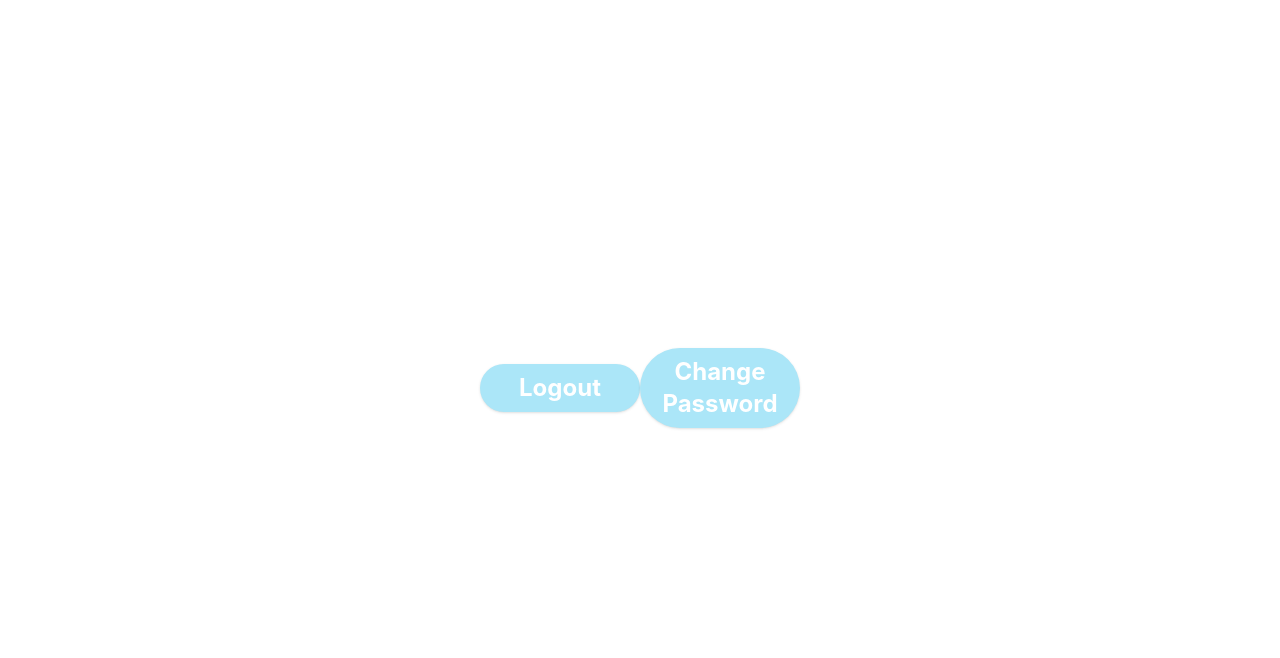
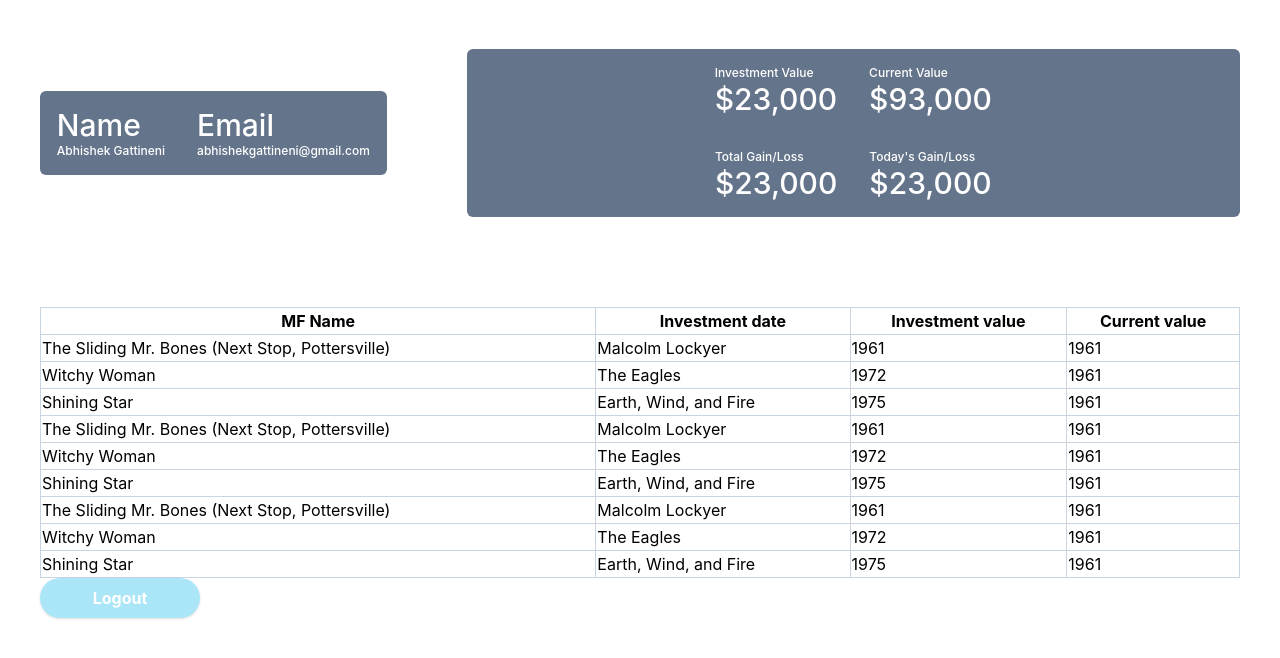
Before and after one commit to RushilBasappa/MFChartsV2, a Next.js app in the folder js/phoenix/: page / in a window 1280 px wide. Shown: the top 658 px of the page. Built offline with nearby package versions, Linux system fonts and the light colour scheme; no server answers; sample sign-in values are in the browser's storage.

Commit message:
js (Phoenix): Facebook OAuth and Index page 1) Facebook authentication partially done 2) Index page created with 3 components

```diff
--- /dev/null
+++ b/js/phoenix/src/components/Card/Card.jsx
@@ -0,0 +1,9 @@
+import { Label } from "../../components"
+
+export const Card = ({ children }) => {
+    return (
+        <div className="bg-slate-500 rounded-md flex flex-col justify-center items-center">
+            {children}
+        </div>
+    )
+}
--- /dev/null
+++ b/js/phoenix/src/components/Label/Label.jsx
@@ -0,0 +1,10 @@
+export const Label = ({ text, classes = [] }) => {
+    const inputClassNames = [
+        "block",
+        "font-medium",
+        ...classes
+    ].join(" ")
+    return (
+        <span className={inputClassNames}>{text}</span>
+    );
+}
--- /dev/null
+++ b/js/phoenix/src/components/Table/Table.jsx
@@ -0,0 +1,70 @@
+export const Table = () => {
+    return (
+        <table className="table-fixed border-collapse border border-slate-400">
+            <thead>
+                <tr>
+                    <th className="border border-slate-300">MF Name</th>
+                    <th className="border border-slate-300">Investment date</th>
+                    <th className="border border-slate-300">Investment value</th>
+                    <th className="border border-slate-300">Current value</th>
+                </tr>
+            </thead>
+            <tbody>
+                <tr>
+                    <td className="border border-slate-300">The Sliding Mr. Bones (Next Stop, Pottersville)</td>
+                    <td className="border border-slate-300">Malcolm Lockyer</td>
+                    <td className="border border-slate-300">1961</td>
+                    <td className="border border-slate-300">1961</td>
+                </tr>
+                <tr>
+                    <td className="border border-slate-300">Witchy Woman</td>
+                    <td className="border border-slate-300">The Eagles</td>
+                    <td className="border border-slate-300">1972</td>
+                    <td className="border border-slate-300">1961</td>
+                </tr>
+                <tr>
+                    <td className="border border-slate-300">Shining Star</td>
+                    <td className="border border-slate-300">Earth, Wind, and Fire</td>
+                    <td className="border border-slate-300">1975</td>
+                    <td className="border border-slate-300">1961</td>
+                </tr>
+                <tr>
+                    <td className="border border-slate-300">The Sliding Mr. Bones (Next Stop, Pottersville)</td>
+                    <td className="border border-slate-300">Malcolm Lockyer</td>
+                    <td className="border border-slate-300">1961</td>
+                    <td className="border border-slate-300">1961</td>
+                </tr>
+                <tr>
+                    <td className="border border-slate-300">Witchy Woman</td>
+                    <td className="border border-slate-300">The Eagles</td>
+                    <td className="border border-slate-300">1972</td>
+                    <td className="border border-slate-300">1961</td>
+                </tr>
+                <tr>
+                    <td className="border border-slate-300">Shining Star</td>
+                    <td className="border border-slate-300">Earth, Wind, and Fire</td>
+                    <td className="border border-slate-300">1975</td>
+                    <td className="border border-slate-300">1961</td>
+                </tr>
+                <tr>
+                    <td className="border border-slate-300">The Sliding Mr. Bones (Next Stop, Pottersville)</td>
+                    <td className="border border-slate-300">Malcolm Lockyer</td>
+                    <td className="border border-slate-300">1961</td>
+                    <td className="border border-slate-300">1961</td>
+                </tr>
+                <tr>
+                    <td className="border border-slate-300">Witchy Woman</td>
+                    <td className="border border-slate-300">The Eagles</td>
+                    <td className="border border-slate-300">1972</td>
+                    <td className="border border-slate-300">1961</td>
+                </tr>
+                <tr>
+                    <td className="border border-slate-300">Shining Star</td>
+                    <td className="border border-slate-300">Earth, Wind, and Fire</td>
+                    <td className="border border-slate-300">1975</td>
+                    <td className="border border-slate-300">1961</td>
+                </tr>
+            </tbody>
+        </table>
+    );
+}
--- a/js/phoenix/src/components/index.js
+++ b/js/phoenix/src/components/index.js
@@ -4,3 +4,6 @@ export { BareIcon } from "./Icon/Icon";
 export { ProtectedRoute } from "./ProtectedRoute/ProtectedRoutes";
 export { Loading } from "./Loading/Loading";
 export { Separator } from "./Separator/Separator";
+export { Card } from "./Card/Card";
+export { Label } from "./Label/Label";
+export { Table } from "./Table/Table"
--- a/js/phoenix/src/config/firebase.js
+++ b/js/phoenix/src/config/firebase.js
@@ -1,5 +1,5 @@
 import { initializeApp, getApps, getApp } from "firebase/app";
-import { getAuth, GoogleAuthProvider } from "firebase/auth";
+import { getAuth, GoogleAuthProvider, FacebookAuthProvider } from "firebase/auth";
 
 const firebaseConfig = {
   apiKey: process.env.NEXT_PUBLIC_FIREBASE_PUBLIC_API_KEY,
@@ -13,5 +13,6 @@ const app = initializeApp(firebaseConfig)
 
 export const auth = getAuth(app);
 
-export const provider = new GoogleAuthProvider();
-provider.setCustomParameters({ prompt: 'select_account' });
+export const googleProvider = new GoogleAuthProvider();
+export const facebookProvider = new FacebookAuthProvider();
+// googleProvider.setCustomParameters({ prompt: 'select_account' });
--- a/js/phoenix/src/context/AuthContext.jsx
+++ b/js/phoenix/src/context/AuthContext.jsx
@@ -5,9 +5,11 @@ import {
   signInWithEmailAndPassword,
   signInWithPopup,
   signOut,
+  updatePassword
 } from 'firebase/auth'
-import { auth, provider } from '../config/firebase'
+import { auth, googleProvider, facebookProvider } from '../config/firebase'
 import { Loading } from '../components'
+
 
 const AuthContext = createContext({})
 
@@ -22,11 +24,7 @@ export const AuthContextProvider = ({
   useEffect(() => {
     const unsubscribe = onAuthStateChanged(auth, (user) => {
       if (user) {
-        setUser({
-          uid: user.uid,
-          email: user.email,
-          displayName: user.displayName,
-        })
+        setUser(user)
       } else {
         setUser(null)
       }
@@ -35,7 +33,7 @@ export const AuthContextProvider = ({
 
     return () => unsubscribe()
   }, [])
-
+  console.log(user)
   const signup = (email, password) => {
     return createUserWithEmailAndPassword(auth, email, password)
   }
@@ -44,7 +42,8 @@ export const AuthContextProvider = ({
     return signInWithEmailAndPassword(auth, email, password)
   }
 
-  const signInWithGoogle = () => signInWithPopup(auth, provider);
+  const signInWithGoogle = () => signInWithPopup(auth, googleProvider);
+  const signInWithFacebook = () => signInWithPopup(auth, facebookProvider);
 
 
   const logout = async () => {
@@ -52,8 +51,12 @@ export const AuthContextProvider = ({
     await signOut(auth)
   }
 
+  const changePassword = (newPassword) => {
+    return updatePassword(user, newPassword)
+  }
+
   return (
-    <AuthContext.Provider value={{ user, login, signup, logout, signInWithGoogle }}>
+    <AuthContext.Provider value={{ user, login, signup, logout, signInWithGoogle, signInWithFacebook, changePassword }}>
       {loading ? (<Loading />) : children}
     </AuthContext.Provider>
   )
--- a/js/phoenix/src/pages/index.js
+++ b/js/phoenix/src/pages/index.js
@@ -1,8 +1,11 @@
-import { Button } from "../components"
 import { useAuth } from "../../src/context/AuthContext"
+import { Input, Card, Button, Table, Label } from "../components"
+import { useState } from 'react'
 
 const Home = () => {
-  const { logout } = useAuth()
+  const { logout, changePassword } = useAuth()
+  const [password, setPassword] = useState("")
+  const [newPassword, setNewPassword] = useState("")
 
   const handleLogout = (e) => {
     e.preventDefault()
@@ -17,17 +20,67 @@ const Home = () => {
   const handleChangePassword = (e) => {
     e.preventDefault()
 
-    logout().then(authUser => {
+    changePassword(newPassword).then(authUser => {
     }).catch(error => {
       console.log(error.message)
-      alert("Logout Not successfull")
+      // alert("Password Not Updated")
     });
   }
 
   return (
-    <div className="flex justify-center items-center text-2xl">
-      <Button text="Logout" handleClick={handleLogout} />
-      <Button text="Change Password" handleClick={handleChangePassword} />
+    // <div className="flex justify-center items-center text-2xl">
+    //   <Button text="Logout" handleClick={handleLogout} />
+    //   <Input placeholder="password" setValue={setPassword} type="password" />
+    //   <Input placeholder="New Password" setValue={setNewPassword} type="password" />
+    //   <Button text="Change Password" handleClick={handleChangePassword} />
+    // </div>
+
+    <div className="flex flex-col">
+      <div className="flex justify-center items-center basis-1/3">
+        <div className="basis-1/3 p-10">
+          <Card >
+            <div className="flex">
+              <div className="m-4">
+                <Label text="Name" classes={["text-3xl , text-white"]} />
+                <Label text="Abhishek Gattineni" classes={["text-xs , text-white"]} />
+              </div>
+              <div className="m-4">
+                <Label text="Email" classes={["text-3xl , text-white"]} />
+                <Label text="abhishekgattineni@gmail.com" classes={["text-xs , text-white"]} />
+              </div>
+            </div>
+          </Card>
+
+        </div>
+        <div className="basis-2/3 p-10">
+          <Card >
+            <div className="flex">
+              <div className="m-4">
+                <Label text="Investment Value" classes={["text-xs , text-white"]} />
+                <Label text="$23,000" classes={["text-3xl , text-white"]} />
+              </div>
+              <div className="m-4">
+                <Label text="Current Value" classes={["text-xs , text-white"]} />
+                <Label text="$93,000" classes={["text-3xl , text-white"]} />
+              </div>
+            </div>
+            <div className="flex">
+              <div className="m-4">
+                <Label text="Total Gain/Loss" classes={["text-xs , text-white"]} />
+                <Label text="$23,000" classes={["text-3xl , text-white"]} />
+              </div>
+              <div className="m-4">
+                <Label text="Today's Gain/Loss" classes={["text-xs , text-white"]} />
+                <Label text="$23,000" classes={["text-3xl , text-white"]} />
+              </div>
+            </div>
+          </Card>
+        </div>
+      </div>
+      <div className="flex p-10 flex-col">
+        <Table />
+        <Button text="Logout" handleClick={handleLogout} />
+      </div>
     </div>
   )
 }
--- a/js/phoenix/src/pages/login.jsx
+++ b/js/phoenix/src/pages/login.jsx
@@ -1,15 +1,21 @@
 import { LoginForm } from "../../src/containers"
 import { BareIcon, Separator } from "../../src/components"
-import { BsLinkedin, BsGoogle, BsGithub } from "react-icons/bs";
+import { BsLinkedin, BsGoogle, BsFacebook } from "react-icons/bs";
 import { useAuth } from "../context/AuthContext";
 import { useRouter } from 'next/router'
 
 
 const Login = () => {
   const router = useRouter()
-  const { signInWithGoogle } = useAuth()
+  const { signInWithGoogle, signInWithFacebook } = useAuth()
   const handleSigninWithGoogle = () => {
     signInWithGoogle().then(() => {
+      router.push("/")
+    })
+
+  }
+  const handleSigninWithFacebook = () => {
+    signInWithFacebook().then(() => {
       router.push("/")
     })
 
@@ -25,7 +31,9 @@ const Login = () => {
           <div onClick={handleSigninWithGoogle}>
             <BareIcon IconComponent={<BsGoogle />} classes={["cursor-pointer"]} />
           </div>
-          <BareIcon IconComponent={<BsGithub />} />
+          <div onClick={handleSigninWithFacebook}>
+            <BareIcon IconComponent={<BsFacebook />} classes={["cursor-pointer"]} />
+          </div>
           <BareIcon IconComponent={<BsLinkedin />} />
         </div>
       </div>
```
Also changed, not shown: js/phoenix/src/containers/Auth/Login/LoginForm.jsx (+7 -7 lines).
